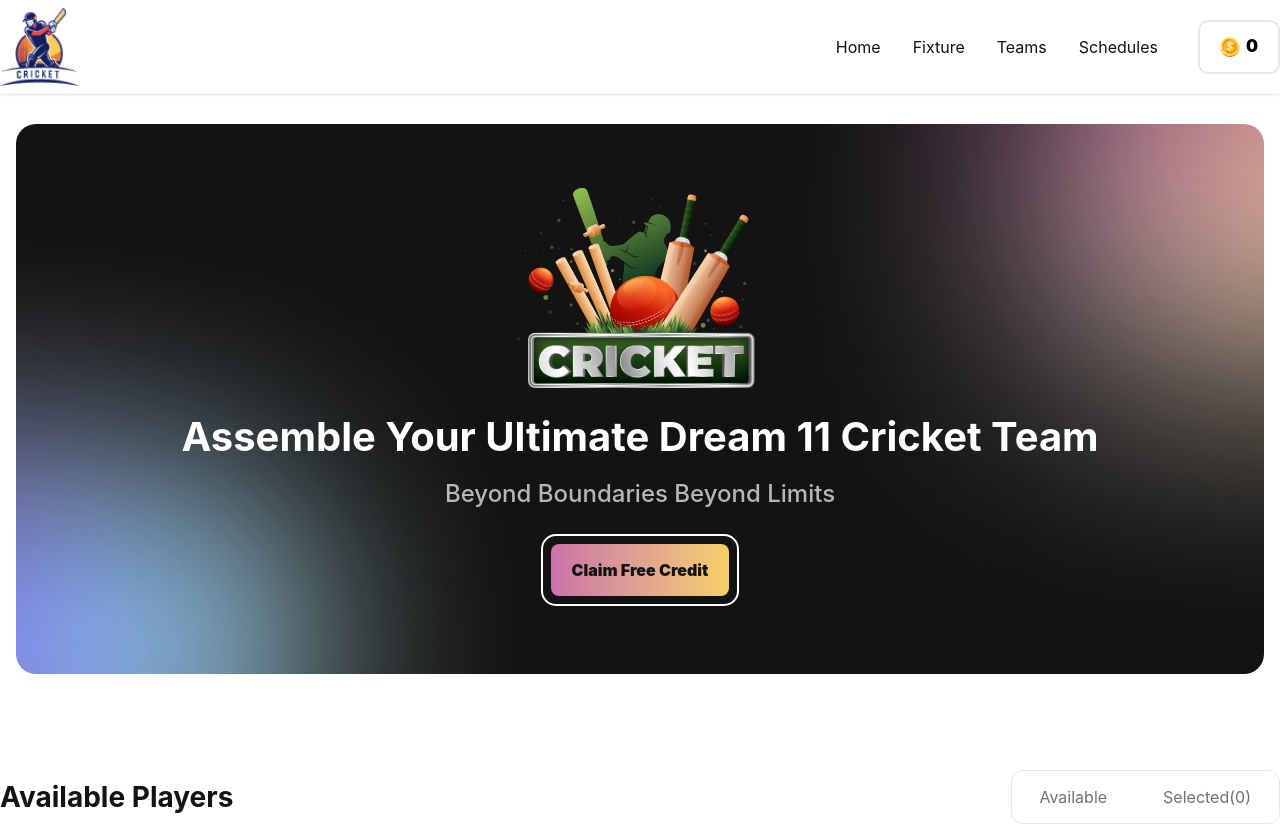
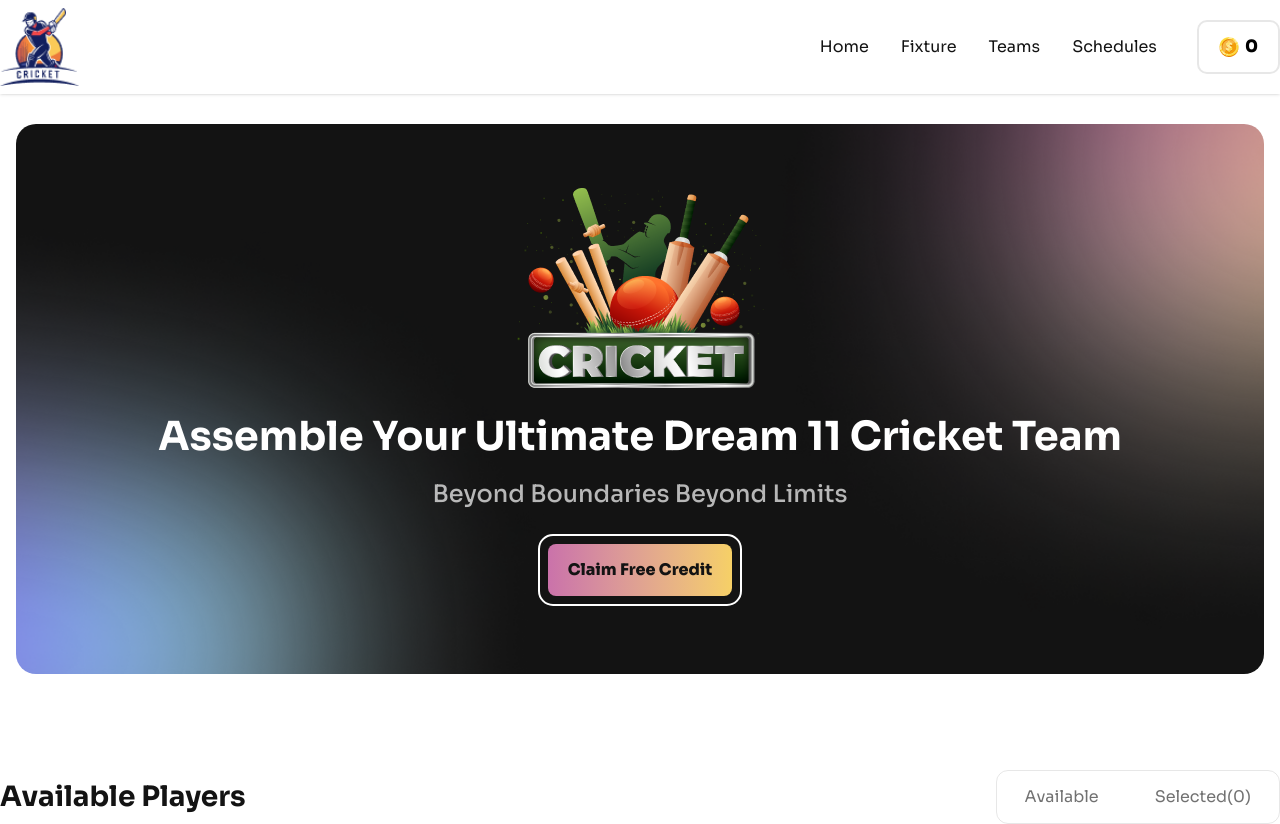
Before and after one commit to sakibhasan077/BPL-dream-11, a React (Vite) app: page / in a window 1280 px wide. Built offline with nearby package versions, Linux system fonts and the light colour scheme.

Commit message:
Add Sora typography to app
Adds the Google Sora font and a reusable utility class, applies it to the hero, navbar, and players sections, and updates the players wrapper to a semantic section element for better structure.

```diff
--- a/index.html
+++ b/index.html
@@ -5,6 +5,13 @@
     <link rel="icon" type="image/svg+xml" href="/favicon.svg" />
     <meta name="viewport" content="width=device-width, initial-scale=1.0" />
     <title>bpl-dream-11</title>
+    <!-- Google Font  -->
+    <link rel="preconnect" href="https://fonts.googleapis.com" />
+    <link rel="preconnect" href="https://fonts.gstatic.com" crossorigin />
+    <link
+      href="https://fonts.googleapis.com/css2?family=Sora:wght@100..800&display=swap"
+      rel="stylesheet"
+    />
   </head>
   <body>
     <div id="root"></div>
--- a/src/component/hero-section/HeroSection.tsx
+++ b/src/component/hero-section/HeroSection.tsx
@@ -3,7 +3,7 @@ import BgShadow from "../../assets/image/bg-shadow.png";
 
 const HeroSection = () => {
   return (
-    <main className="container mx-auto mt-24 px-4 sm:mt-28 lg:mt-31 ">
+    <main className="container mx-auto mt-24 px-4 sm:mt-28 lg:mt-31 font-sora">
       <div
         className="flex min-h-125 w-full flex-col items-center rounded-[20px] bg-cover bg-center px-4 py-10 sm:min-h-137.5 sm:px-8 lg:px-10 lg:py-0 bg-[#131313]"
         style={{
--- a/src/component/navbar/Navbar.tsx
+++ b/src/component/navbar/Navbar.tsx
@@ -5,7 +5,7 @@ import Logo from "../../assets/image/logo.png";
 
 const Navbar = () => {
   return (
-    <nav className="fixed top-0 z-50 w-full bg-white py-2 shadow">
+    <nav className="fixed top-0 z-50 w-full bg-white py-2 shadow font-sora">
       <div className="container mx-auto flex items-center justify-between px-4 lg:px-0">
 
         {/* Logo */}
--- a/src/component/players/players.tsx
+++ b/src/component/players/players.tsx
@@ -1,6 +1,6 @@
 const Players = () => {
   return (
-    <main className="container mx-auto mt-24">
+    <section className="container mx-auto mt-24 font-sora">
       {/* Heading and buttons */}
       <div className="flex justify-between items-center">
         {/* heading */}
@@ -11,7 +11,7 @@ const Players = () => {
           <button className="py-3.5 px-7">Selected(0)</button>
         </div>
       </div>
-    </main>
+    </section>
   );
 };
 
--- a/src/index.css
+++ b/src/index.css
@@ -1 +1,4 @@
 @import "tailwindcss";
+.font-sora{
+  font-family: "Sora", sans-serif;
+}
```
